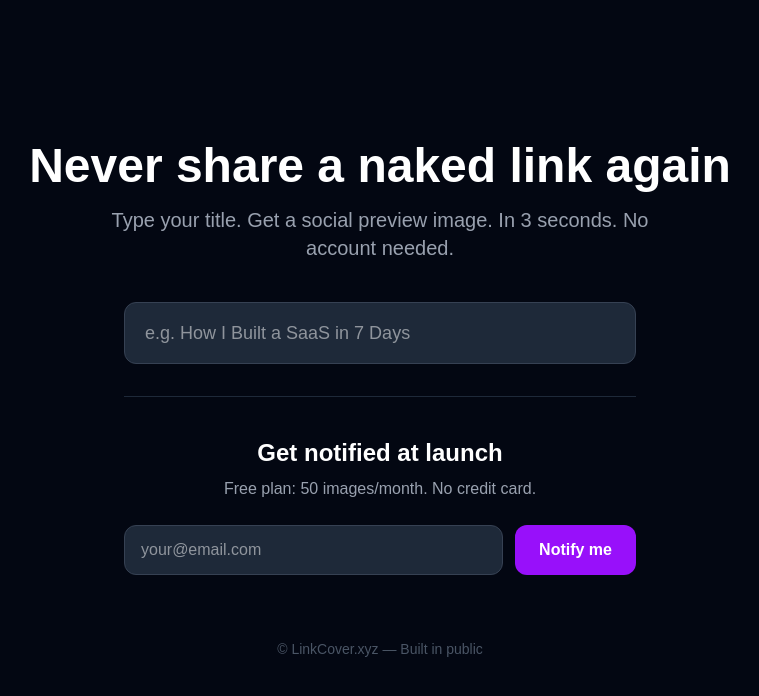
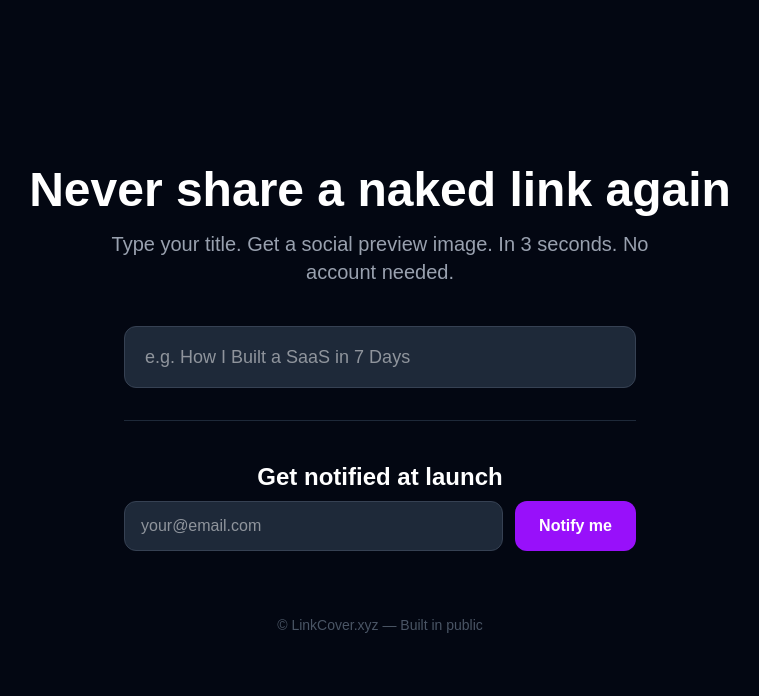
Before and after one commit to HakimDev-tech/linkcover-landing, a Next.js app: page / in a window 1280 px wide. Shown: the top 696 px of the page, without its empty margins (260-1019 px from the left). Built offline with nearby package versions, Linux system fonts and the light colour scheme.

Commit message:
Remove usage limit display until payment integration

```diff
--- a/src/app/page.js
+++ b/src/app/page.js
@@ -103,9 +103,6 @@ export default function Home() {
       {/* Waitlist form */}
       <div className="w-full max-w-lg border-t border-gray-800 pt-10 mt-4">
         <h2 className="text-2xl font-semibold mb-2 text-center">Get notified at launch</h2>
-        <p className="text-gray-400 mb-6 text-center">
-          Free plan: 50 images/month. No credit card.
-        </p>
         {submitted ? (
           <p className="text-green-400 text-center text-lg">You&apos;re on the list ✓</p>
         ) : (
```
